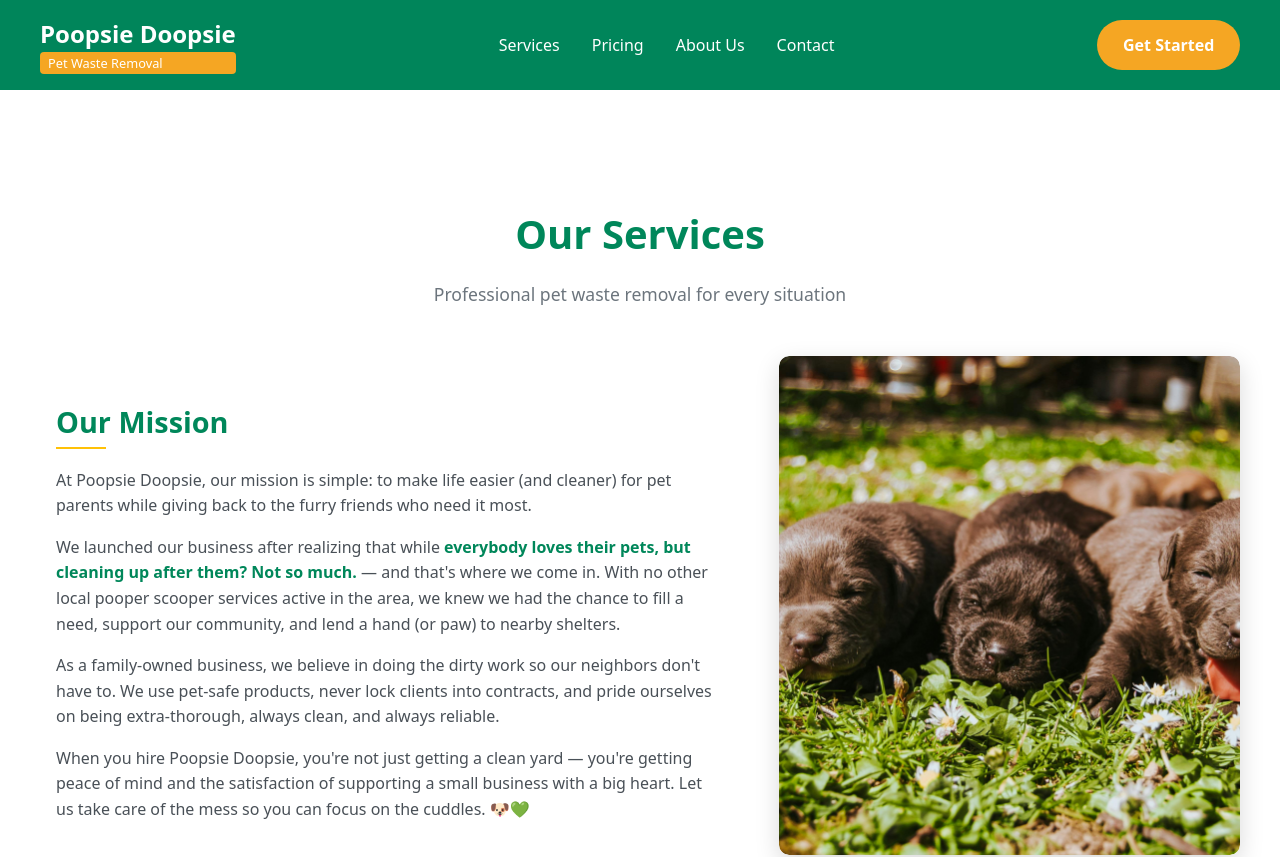
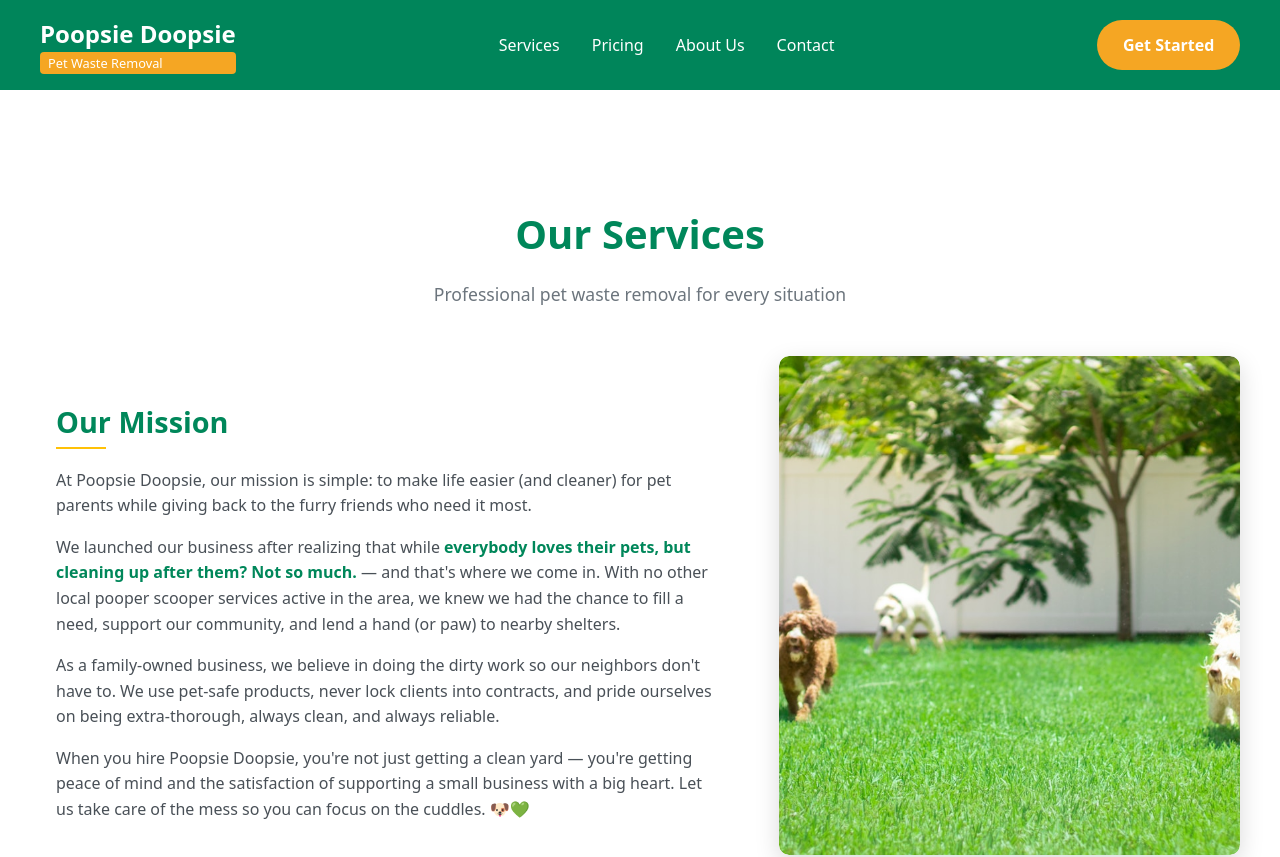
Before and after one commit to lelisiario/PoopsieDoopsie, a React (Vite) app: page /services in a window 1280 px wide. Shown: the top 857 px of the page. Built offline with nearby package versions, Linux system fonts and the light colour scheme.

Commit message:
changed service photo

```diff
--- a/src/components/Services.tsx
+++ b/src/components/Services.tsx
@@ -1,5 +1,5 @@
 import "./Services.css";       // Capital 'D'
-import MultiDogTwo from '../assets/MultiDogTwo.jpg'; // Capital 'D' and 'T'
+import DogYard from '../assets/DogYard.jpg' // Capital 'D' and 'T'
 const Services = () => {
   return (
     <section id="services" className="services-section">
@@ -16,7 +16,7 @@ const Services = () => {
             <p>When you hire Poopsie Doopsie, you're not just getting a clean yard — you're getting peace of mind and the satisfaction of supporting a small business with a big heart. Let us take care of the mess so you can focus on the cuddles. 🐶💚</p>
           </div>
           <div className="mission-image">
-          <img src={MultiDogTwo} alt="Happy dogs" />
+          <img src={DogYard} alt="Dogs in a yard" />
   </div>
         </div>
 
```
Also changed, not shown: src/assets/DogYard.jpg (added).
